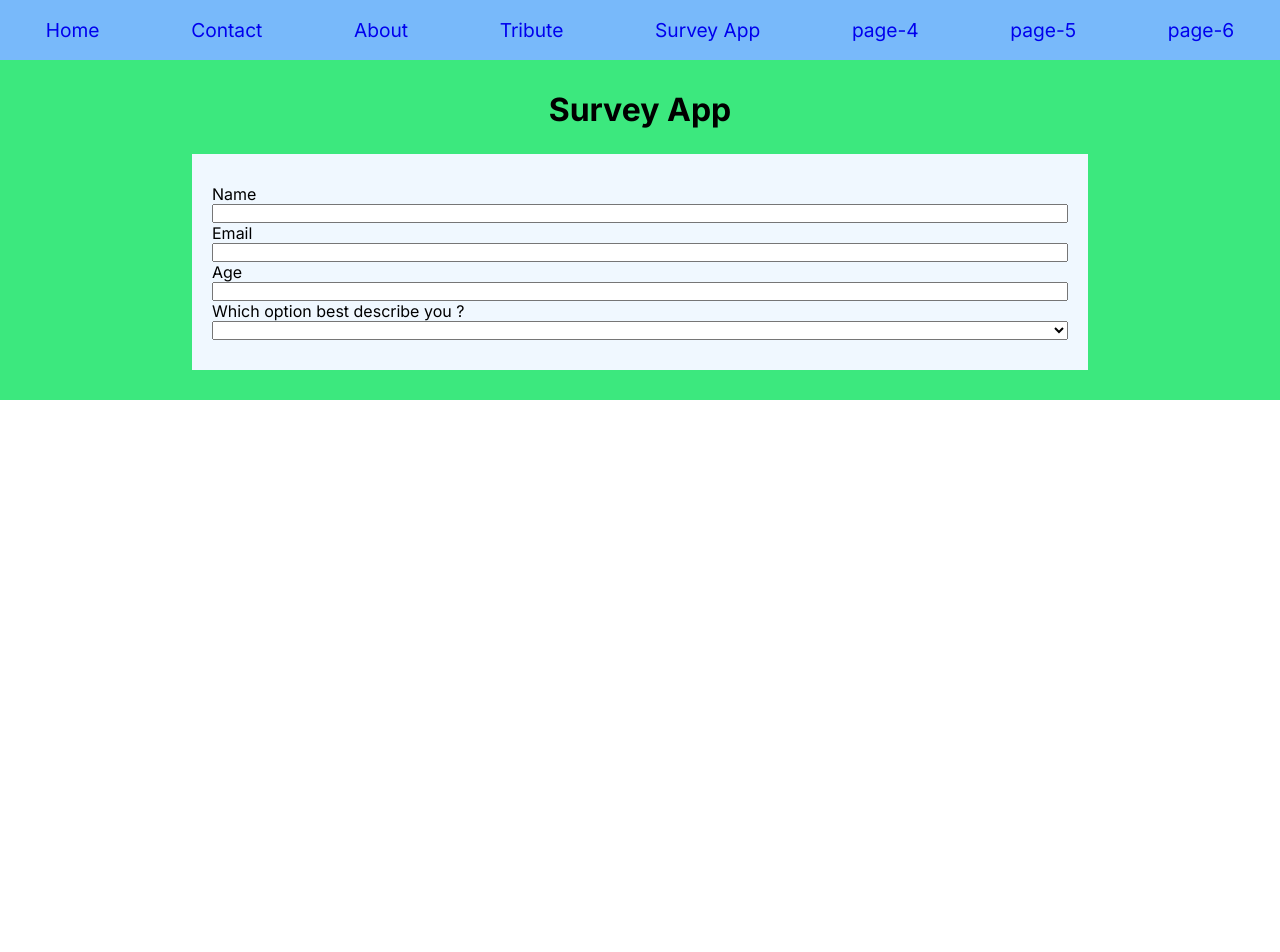
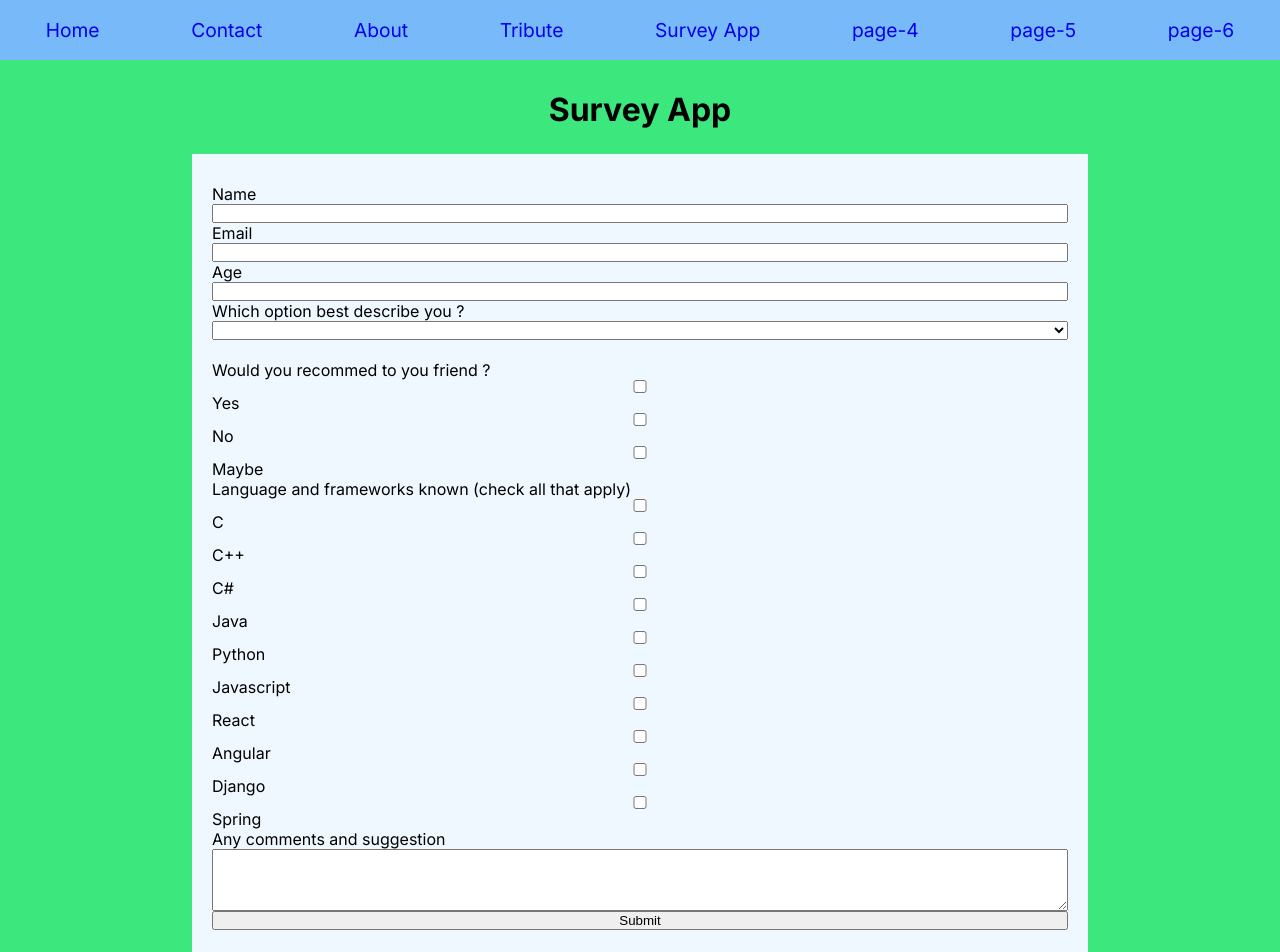
Before and after one commit to shahbaz-ramzan/my-next-app-pages, a Next.js app: page /survey in a window 1280 px wide. Shown: the top 952 px of the page. Before the commit the page ends 800 px from the top, so only its background shows below. Built offline with nearby package versions, Linux system fonts and the light colour scheme.

Commit message:
latest code

```diff
--- a/src/app/survey/page.jsx
+++ b/src/app/survey/page.jsx
@@ -23,6 +23,38 @@ export default function SurveyApp() {
                           <option value="by">by</option>
 
                       </select>
+                      <br />
+                      <label>Would you recommed to you friend ?</label>
+                      <input type="checkbox" />
+                      <label>Yes</label>
+                      <input type="checkbox" />
+                      <label>No</label>
+                      <input type="checkbox" />
+                      <label>Maybe</label>
+                      <label>Language and frameworks known (check all that apply)</label>
+                      <input type="checkbox" />
+                      <label>C</label>
+                      <input type="checkbox" />
+                      <label>C++</label>
+                      <input type="checkbox" />
+                      <label>C#</label>
+                      <input type="checkbox" />
+                      <label>Java</label>
+                      <input type="checkbox" />
+                      <label>Python</label>
+                      <input type="checkbox" />
+                      <label>Javascript</label>
+                      <input type="checkbox" />
+                      <label>React</label>
+                      <input type="checkbox" />
+                      <label>Angular</label>
+                      <input type="checkbox" />
+                      <label>Django</label>
+                      <input type="checkbox" />
+                      <label>Spring</label>
+                      <label>Any comments and suggestion</label>
+                      <textarea rows="4" cols="50" name="comment" form="usrform" />
+                      <button type="submit">Submit</button>
                   </div>
               </div>
           </div>
```
